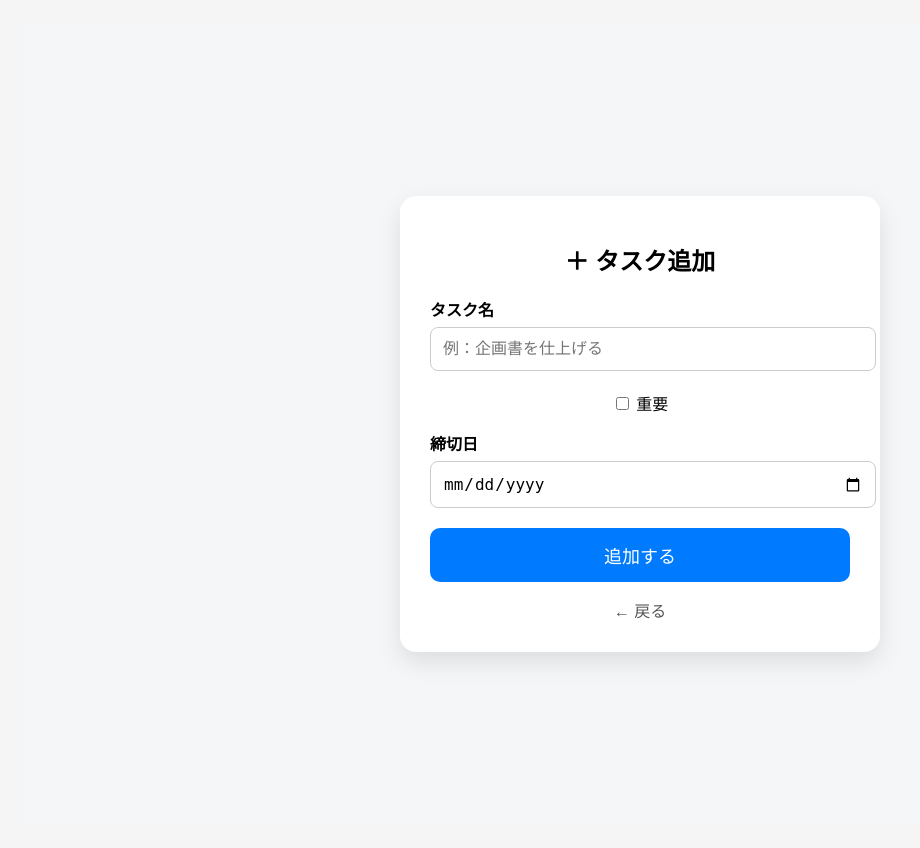
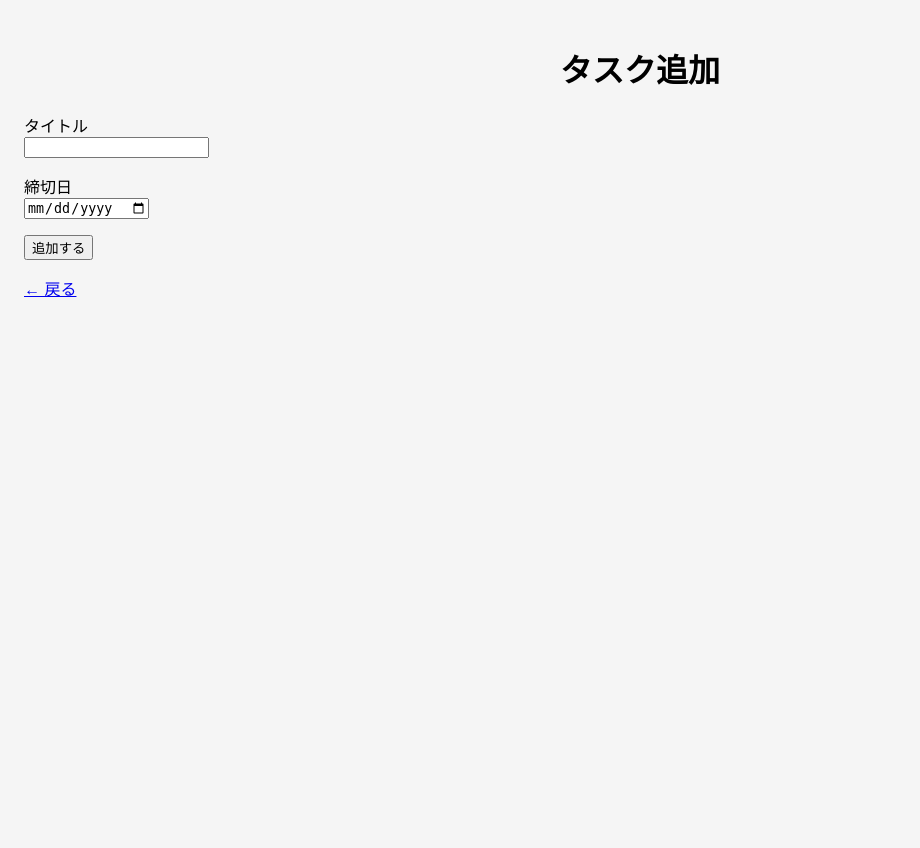
Before and after one commit to primaveratraveler-glitch/newtaskmanagement, a Flask app: page /add_form in a window 1280 px wide. Shown: the whole page, without its empty margins (0-920 px from the left). After the commit the page ends 297 px from the top, so only its background shows below. Run offline with Flask 3, Linux system fonts and the light colour scheme.

Commit message:
Update add.html

```diff
--- a/templates/add.html
+++ b/templates/add.html
@@ -2,35 +2,48 @@
 <html lang="ja">
 <head>
   <meta charset="UTF-8">
-  <title>タスク追加</title>
+  <title>{{ 'タスク編集' if task else 'タスク追加' }}</title>
   <link rel="stylesheet" href="{{ url_for('static', filename='style.css') }}">
 </head>
 <body>
 
-<div class="add-container">
-  <div class="add-card">
-    <h1>＋ タスク追加</h1>
+<h1>{{ 'タスク編集' if task else 'タスク追加' }}</h1>
 
-    <form action="/add" method="post">
+<div class="form-wrapper">
 
-      <div class="form-group">
-        <label>タスク名</label>
-        <input type="text" name="title" placeholder="例：企画書を仕上げる" required>
-      </div>
+<form
+  action="{{ url_for('update_task', task_id=task.id) if task else url_for('add_task') }}"
+  method="post"
+>
 
-<p> <label> <input type="checkbox" name="is_important"> 重要 </label> </p>
+  <p>
+    タイトル<br>
+    <input
+      type="text"
+      name="title"
+      value="{{ task.title if task else '' }}"
+      required
+    >
+  </p>
 
-      <div class="form-group">
-        <label>締切日</label>
-        <input type="date" name="due_date">
-      </div>
+  <p>
+    締切日<br>
+    <input
+      type="date"
+      name="due_date"
+      value="{{ task.due_date if task else '' }}"
+    >
+  </p>
 
-      <button type="submit" class="add-btn">追加する</button>
-    </form>
+  <button type="submit" class="primary-btn">
+    {{ '更新する' if task else '追加する' }}
+  </button>
 
-    <a href="/" class="back-link">← 戻る</a>
-  </div>
+</form>
+
 </div>
+
+<p><a href="/">← 戻る</a></p>
 
 </body>
 </html>
```
